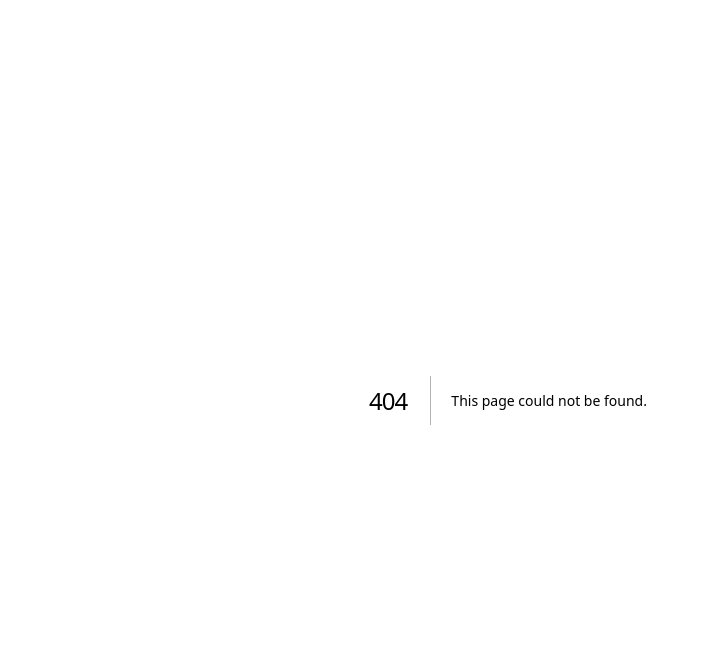
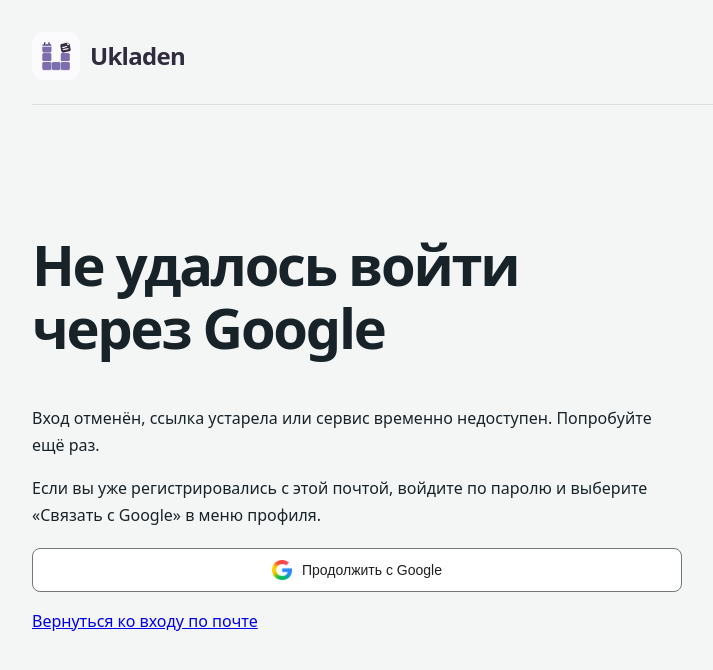
Before and after one commit to Woijech/Ukladen, a Next.js app in the folder apps/web/: page /auth/error in a window 1280 px wide. Before the commit this address had no page. Shown: the top 670 px of the page, without its empty margins (132-845 px from the left). Built offline with nearby package versions, Linux system fonts and the light colour scheme.

Commit message:
feat(web): add Google sign-in and explicit account linking

```diff
--- a/apps/web/next.config.ts
+++ b/apps/web/next.config.ts
@@ -4,7 +4,7 @@
   output: "standalone",
   poweredByHeader: false,
   async headers() {
-    return ["/auth/verify-email", "/auth/reset-password"].map(source => ({
+    return ["/auth/verify-email", "/auth/reset-password", "/auth/error"].map(source => ({
       source,
       headers: [
         { key: "Referrer-Policy", value: "no-referrer" },
--- /dev/null
+++ b/apps/web/src/app/auth/error/page.tsx
@@ -0,0 +1,24 @@
+import type { Metadata } from "next";
+import Link from "next/link";
+import { Brand } from "@/shared/brand";
+import { GoogleAuth } from "@/shared/google-auth";
+
+export const dynamic = "force-dynamic";
+export const metadata: Metadata = {
+  title: "Не удалось войти через Google — Ukladen",
+  robots: { index: false, follow: false },
+  referrer: "no-referrer",
+};
+
+export default function AuthErrorPage() {
+  return <main>
+    <header><Brand /></header>
+    <section aria-labelledby="google-error-title">
+      <h1 id="google-error-title">Не удалось войти через Google</h1>
+      <p>Вход отменён, ссылка устарела или сервис временно недоступен. Попробуйте ещё раз.</p>
+      <p>Если вы уже регистрировались с этой почтой, войдите по паролю и выберите «Связать с Google» в меню профиля.</p>
+      <GoogleAuth />
+      <p><Link href="/workspace">Вернуться ко входу по почте</Link></p>
+    </section>
+  </main>;
+}
--- /dev/null
+++ b/apps/web/src/shared/google-auth.module.css
@@ -0,0 +1,9 @@
+.login { margin-top: 18px; }
+.button { display: flex; align-items: center; justify-content: center; gap: 10px; width: 100%; min-height: 44px; margin-top: 18px; padding: 10px 12px; border: 1px solid #747775; border-radius: 8px; background: #fff; color: #1f1f1f; font-family: "Google Sans", Arial, sans-serif; font-size: 14px; font-weight: 500; cursor: pointer; }
+.button img { flex-shrink: 0; }
+.button:hover { background: #f8fafd; }
+.button:focus-visible { outline: 3px solid #8374ad; outline-offset: 3px; }
+.button:disabled { opacity: .65; cursor: wait; }
+.error { margin: 12px 0 0; color: #a35e64; font-size: 15px; line-height: 1.5; }
+.dialog { position: fixed; border: 0; margin: auto; }
+.dialog::backdrop { background: #2924386b; backdrop-filter: blur(3px); }
--- /dev/null
+++ b/apps/web/src/shared/google-auth.tsx
@@ -0,0 +1,90 @@
+"use client";
+
+import Image from "next/image";
+import { useEffect, useRef, useState, type FormEvent } from "react";
+import google from "./assets/google-g.png";
+import styles from "./google-auth.module.css";
+
+export function GoogleAuth({ link = false, onSessionEnd }: { link?: boolean; onSessionEnd?: () => void }) {
+  const [password, setPassword] = useState("");
+  const [message, setMessage] = useState("");
+  const [busy, setBusy] = useState(false);
+  const inFlight = useRef(false);
+
+  useEffect(() => {
+    const restore = (event: PageTransitionEvent) => {
+      if (event.persisted) { inFlight.current = false; setBusy(false); }
+    };
+    window.addEventListener("pageshow", restore);
+    return () => window.removeEventListener("pageshow", restore);
+  }, []);
+
+  async function start(event?: FormEvent<HTMLFormElement>) {
+    event?.preventDefault();
+    if (inFlight.current) return;
+    inFlight.current = true;
+    setBusy(true);
+    setMessage("");
+    let navigating = false;
+    let stage = link ? "link" : "login";
+    const options: RequestInit = { credentials: "same-origin", cache: "no-store", redirect: "error", referrerPolicy: "no-referrer", headers: { Accept: "application/json" } };
+    try {
+      let response: Response;
+      if (link) {
+        stage = "csrf";
+        const csrf = await fetch("/api/v1/auth/csrf", options);
+        if (!csrf.ok) response = csrf;
+        else {
+          const data: { csrf_token?: unknown } = await csrf.json();
+          if (typeof data.csrf_token !== "string" || !/^[A-Za-z0-9_-]{43}$/.test(data.csrf_token)) throw new Error("Invalid CSRF response.");
+          stage = "link";
+          response = await fetch("/api/v1/auth/google/link/start", {
+            ...options, method: "POST",
+            headers: { Accept: "application/json", "Content-Type": "application/json", "X-CSRF-Token": data.csrf_token },
+            body: JSON.stringify({ current_password: password }),
+          });
+        }
+      } else response = await fetch("/api/v1/auth/google/start", options);
+      if (!response.ok) {
+        if (link && onSessionEnd && response.status === 401) {
+          const failure = await response.json().catch(() => null) as { detail?: string } | null;
+          if (failure?.detail !== "Invalid current password.") { setPassword(""); onSessionEnd(); return; }
+        }
+        const requestId = response.headers.get("x-request-id");
+        console.warn(JSON.stringify({ event: "web.google_auth_failed", stage, status_code: response.status,
+          request_id: requestId && /^[0-9a-f]{32}$/.test(requestId) ? requestId : undefined }));
+        setMessage(response.status === 429 ? "Слишком много попыток. Попробуйте позже."
+          : response.status === 401 ? "Проверьте текущий пароль. Для аккаунта без пароля привязка недоступна."
+          : response.status === 403 ? "Не удалось подтвердить запрос. Обновите страницу и попробуйте снова."
+          : "Вход через Google временно недоступен. Можно войти по почте и паролю.");
+        return;
+      }
+      const payload: { authorization_url?: unknown } = await response.json();
+      if (typeof payload.authorization_url !== "string") throw new Error("Invalid authorization response.");
+      const url = new URL(payload.authorization_url);
+      if (url.origin !== "https://accounts.google.com" || url.username || url.password || url.pathname !== "/o/oauth2/v2/auth") throw new Error("Invalid authorization destination.");
+      setPassword("");
+      window.location.assign(url.href);
+      navigating = true;
+    } catch {
+      console.warn(JSON.stringify({ event: "web.google_auth_failed", stage: "network" }));
+      setMessage("Не удалось открыть Google. Проверьте соединение и попробуйте снова.");
+    } finally {
+      if (!navigating) { inFlight.current = false; setBusy(false); }
+    }
+  }
+
+  const button = <button className={styles.button} type={link ? "submit" : "button"} disabled={busy}
+    onClick={link ? undefined : () => void start()}>
+    <Image src={google} alt="" width={20} height={20} />
+    <span>{busy ? "Открываем Google…" : "Продолжить с Google"}</span>
+  </button>;
+  const error = message && <p className={styles.error} role="alert">{message}</p>;
+
+  return link ? <form onSubmit={start} aria-busy={busy}>
+    <label htmlFor="google-link-password">Текущий пароль Ukladen</label>
+    <input id="google-link-password" type="password" autoComplete="current-password" required maxLength={1024}
+      value={password} onChange={event => setPassword(event.target.value)} />
+    {button}{error}
+  </form> : <div className={styles.login} aria-busy={busy}>{button}{error}</div>;
+}
```
Also changed, not shown: apps/web/src/app/workspace/workspace.tsx (+7 -2 lines), apps/web/src/shared/google-link-dialog.tsx (added, +16 -0 lines), apps/web/src/shared/assets/google-g.png (added), 1 other file (tests, documents, lock files or other folders).
